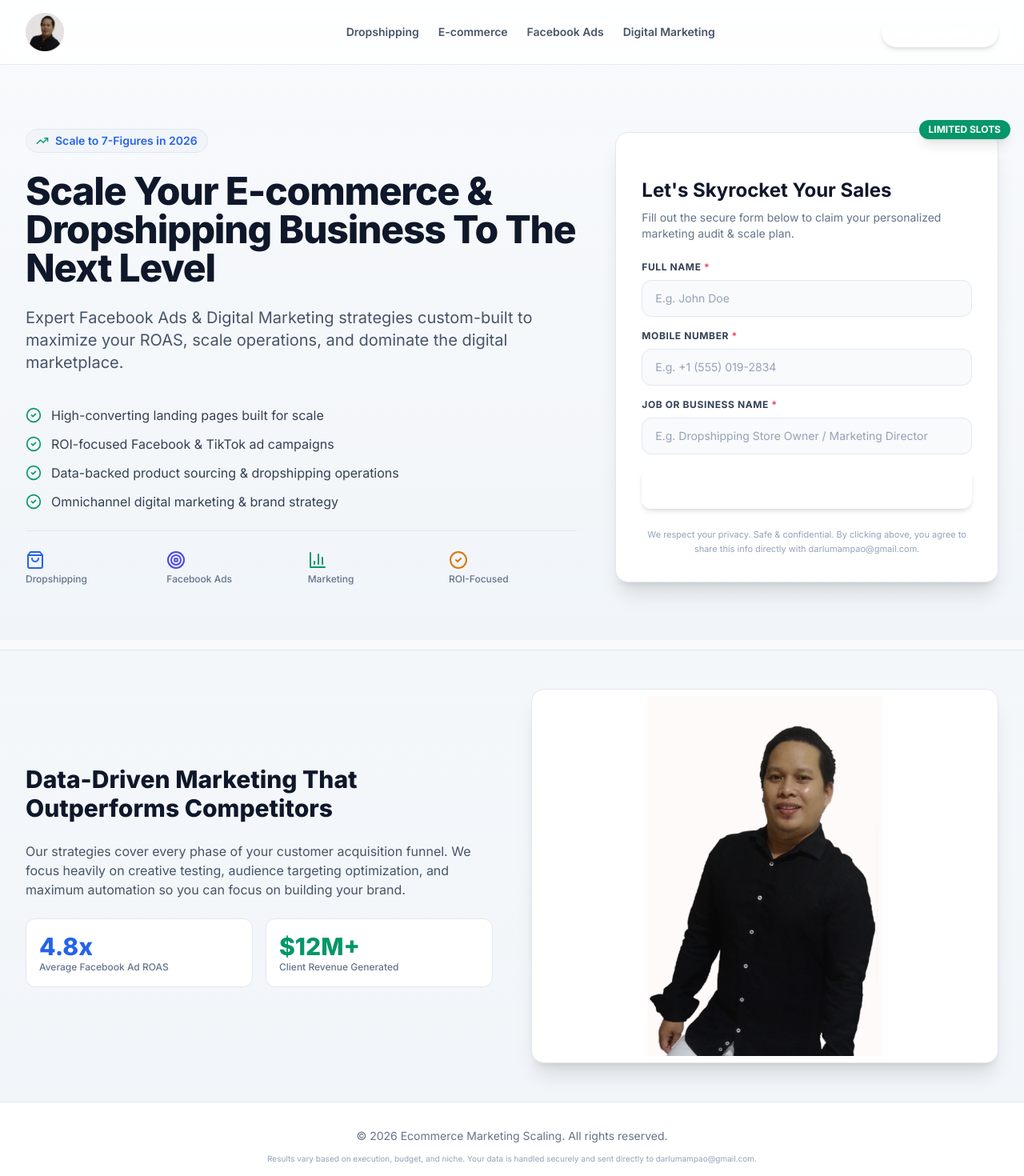
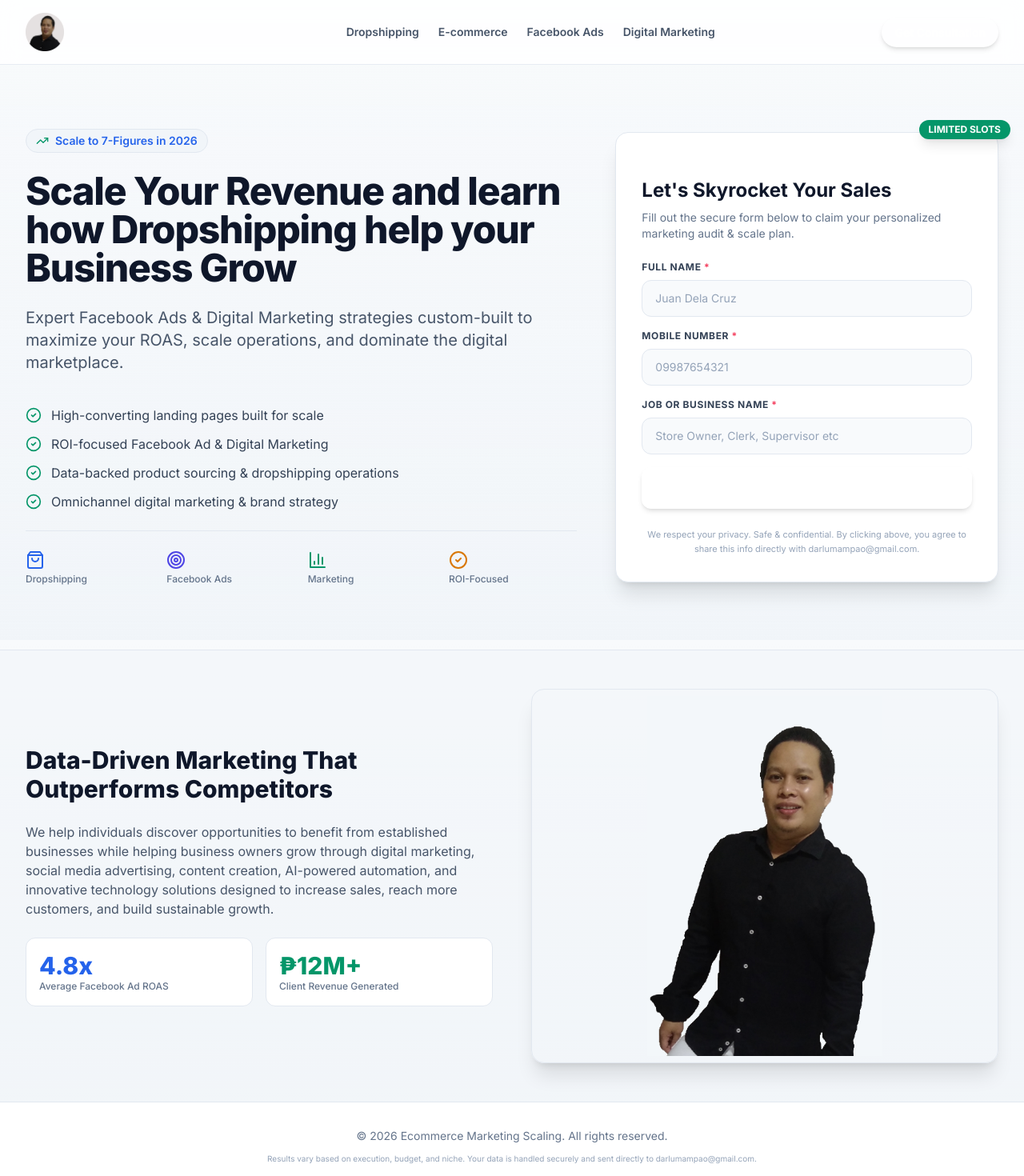
Before and after one commit to Arcaled/darwinlumampao, a Next.js app: page / in a window 1280 px wide. Shown: the top 1470 px of the page at 80% size. Built offline with nearby package versions, Linux system fonts and the light colour scheme.

Commit message:
Updated landingpage done

```diff
--- a/src/app/components/ClientForm.tsx
+++ b/src/app/components/ClientForm.tsx
@@ -95,7 +95,7 @@ export default function ClientForm({ config }: ClientFormProps) {
           type="text"
           value={fullName}
           onChange={(e) => setFullName(e.target.value)}
-          placeholder="E.g. John Doe"
+          placeholder="Juan Dela Cruz"
           required
           className="w-full bg-slate-50 border border-slate-200 rounded-xl px-4 py-3 text-sm text-slate-950 placeholder-slate-400 focus:outline-none focus:ring-2 focus:ring-blue-500/50 focus:border-blue-500/50 transition-all"
         />
@@ -111,7 +111,7 @@ export default function ClientForm({ config }: ClientFormProps) {
           type="tel"
           value={mobileNumber}
           onChange={(e) => setMobileNumber(e.target.value)}
-          placeholder="E.g. +1 (555) 019-2834"
+          placeholder="09987654321"
           required
           className="w-full bg-slate-50 border border-slate-200 rounded-xl px-4 py-3 text-sm text-slate-950 placeholder-slate-400 focus:outline-none focus:ring-2 focus:ring-blue-500/50 focus:border-blue-500/50 transition-all"
         />
@@ -127,7 +127,7 @@ export default function ClientForm({ config }: ClientFormProps) {
           type="text"
           value={jobBusiness}
           onChange={(e) => setJobBusiness(e.target.value)}
-          placeholder="E.g. Dropshipping Store Owner / Marketing Director"
+          placeholder="Store Owner, Clerk, Supervisor etc"
           required
           className="w-full bg-slate-50 border border-slate-200 rounded-xl px-4 py-3 text-sm text-slate-950 placeholder-slate-400 focus:outline-none focus:ring-2 focus:ring-blue-500/50 focus:border-blue-500/50 transition-all"
         />
--- a/src/app/page.tsx
+++ b/src/app/page.tsx
@@ -118,7 +118,7 @@ export default function Home() {
               Data-Driven Marketing That Outperforms Competitors
             </h2>
             <p className="text-sm sm:text-base text-slate-600 leading-relaxed">
-              Our strategies cover every phase of your customer acquisition funnel. We focus heavily on creative testing, audience targeting optimization, and maximum automation so you can focus on building your brand.
+              We help individuals discover opportunities to benefit from established businesses while helping business owners grow through digital marketing, social media advertising, content creation, AI-powered automation, and innovative technology solutions designed to increase sales, reach more customers, and build sustainable growth.
             </p>
             <div className="grid grid-cols-2 gap-4">
               <div className="p-4 rounded-xl bg-white border border-slate-200">
@@ -126,14 +126,14 @@ export default function Home() {
                 <p className="text-xs text-slate-500 font-medium">Average Facebook Ad ROAS</p>
               </div>
               <div className="p-4 rounded-xl bg-white border border-slate-200">
-                <p className="text-2xl sm:text-3xl font-extrabold text-emerald-600">$12M+</p>
+                <p className="text-2xl sm:text-3xl font-extrabold text-emerald-600">₱12M+</p>
                 <p className="text-xs text-slate-500 font-medium">Client Revenue Generated</p>
               </div>
             </div>
           </div>
 
           {/* Main Visual Image (image.png) */}
-          <div className="relative rounded-2xl overflow-hidden border border-slate-200 shadow-xl bg-white flex items-center justify-center p-2">
+          <div className="relative rounded-2xl overflow-hidden border border-slate-200 shadow-xl bg-fefafa flex items-center justify-center p-2">
             <img
               src={config.imageUrl}
               alt="E-commerce Analytics and Scaling Visual"
--- a/src/config/landing.ts
+++ b/src/config/landing.ts
@@ -18,7 +18,7 @@ export const defaultLandingConfig: DomainConfig = {
   domain: "default",
   logoUrl: "/assets/images/logo.png",
   imageUrl: "/assets/images/image.png",
-  headline: "Scale Your E-commerce & Dropshipping Business To The Next Level",
+  headline: "Scale Your Revenue and learn how Dropshipping help your Business Grow",
   tagline: "Expert Facebook Ads & Digital Marketing strategies custom-built to maximize your ROAS, scale operations, and dominate the digital marketplace.",
   ctaText: "Get Free Marketing Strategy Consultation",
   emailRecipient: "darlumampao@gmail.com",
@@ -29,7 +29,7 @@ export const defaultLandingConfig: DomainConfig = {
   },
   features: [
     "High-converting landing pages built for scale",
-    "ROI-focused Facebook & TikTok ad campaigns",
+    "ROI-focused Facebook Ad & Digital Marketing",
     "Data-backed product sourcing & dropshipping operations",
     "Omnichannel digital marketing & brand strategy"
   ]
```
Also changed, not shown: public/assets/images/image.png.
